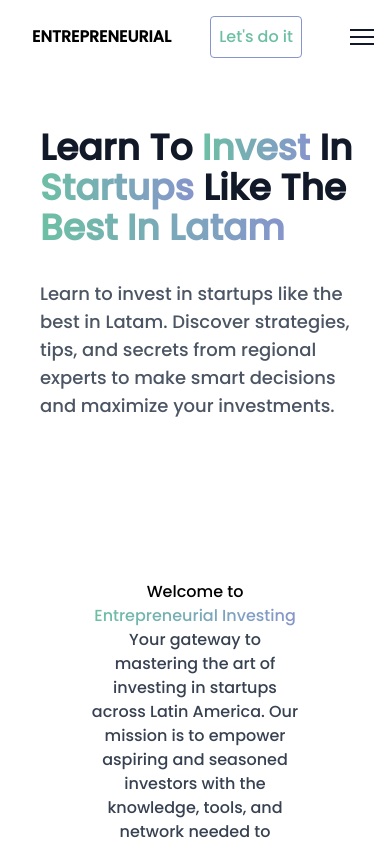
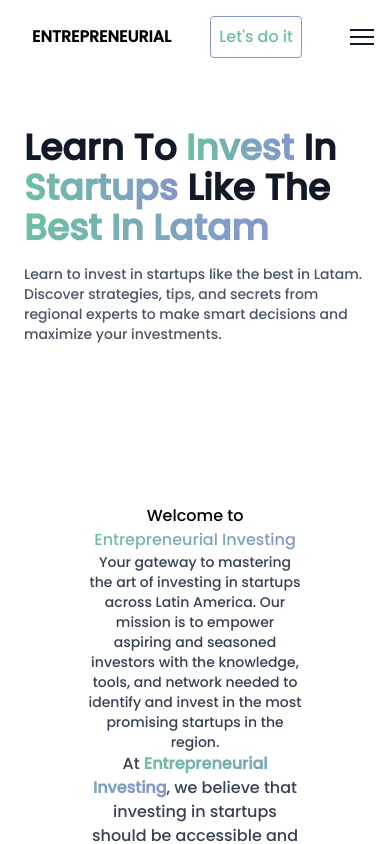
Before and after one commit to FabianEspitia-it/Entrepreneurial-Investing-WebSite, a Next.js app: page / in a window 390 px wide. Shown: the top 844 px of the page. Built offline with nearby package versions, Linux system fonts and the light colour scheme.

Commit message:
mobile view fixed

```diff
--- a/src/app/page.tsx
+++ b/src/app/page.tsx
@@ -59,10 +59,10 @@ export default function Home() {
       <main className="flex flex-col justify-center flex-1 px-6 sm:px-6 lg:px-8 mt-32 sm:mt-44">
         <section>
           <Fade cascade duration={900} triggerOnce>
-            <h1 className="text-4xl sm:text-5xl lg:text-7xl font-extrabold text-gray-900 mb-4 pl-4 sm:pl-11">
+            <h1 className="lg:text-7xl lg:mb-4 lg:pl-10 text-4xl font-extrabold text-gray-900">
               Learn To <span className="text-gradient">Invest</span> In <span className="text-gradient">Startups</span> Like The <span className="text-gradient">Best In Latam</span>
             </h1>
-            <p className="text-lg sm:text-xl text-gray-600 max-w-3xl pl-4 sm:pl-12 pt-4">
+            <p className="lg:text-xl lg:pl-12 pt-4 text-sm text-gray-600 max-w-3xl">
               Learn to invest in startups like the best in Latam. Discover strategies, tips, and secrets from regional experts to make smart decisions and maximize your investments.
             </p>
           </Fade>
@@ -71,6 +71,7 @@ export default function Home() {
         <Modules />
         <Sponsors />
         <Questions />
+
         {/*
 
 
--- a/src/components/AboutUs.tsx
+++ b/src/components/AboutUs.tsx
@@ -9,7 +9,7 @@ export default function AboutUs() {
                 <h1 className="lg:py-10 lg:text-6xl lg:leading-9 lg:font-extrabold ">
                     Welcome to <span className='text-gradient'>Entrepreneurial Investing</span>
                 </h1>
-                <p className="lg:mt-4 lg:text-xl lg:leading-7 text-gray-700">
+                <p className="lg:mt-4 lg:text-xl lg:leading-7 text-gray-700 text-sm">
                     Your gateway to mastering the art of investing in startups across Latin America. Our mission is to empower aspiring and seasoned investors with the knowledge, tools, and network needed to identify and invest in the most promising startups in the region.
                 </p>
                 <p className="lg:mt-6 lg:text-lg lg:leading-7 text-gray-700">
--- a/src/components/QA.tsx
+++ b/src/components/QA.tsx
@@ -46,7 +46,7 @@ export default function Questions() {
   return (
     <>
     <Fade triggerOnce>
-      <section id="questions" className='relative md:py-24 px-4 sm:px-6 '>
+      <section id="questions" className='relative md:py-20 px-4 sm:px-6 '>
 
           <h2 className="text-3xl md:text-4xl font-extrabold text-center text-gray-900 pb-10 md:pb-7">Frequently asked questions <br /> You have the <span className='text-gradient'>questions</span>, we have the <span className='text-gradient'>answers.</span></h2>
           <div className="max-w-4xl mx-auto border border-gray-200 rounded-xl p-6 bg-white shadow-lg">
```
